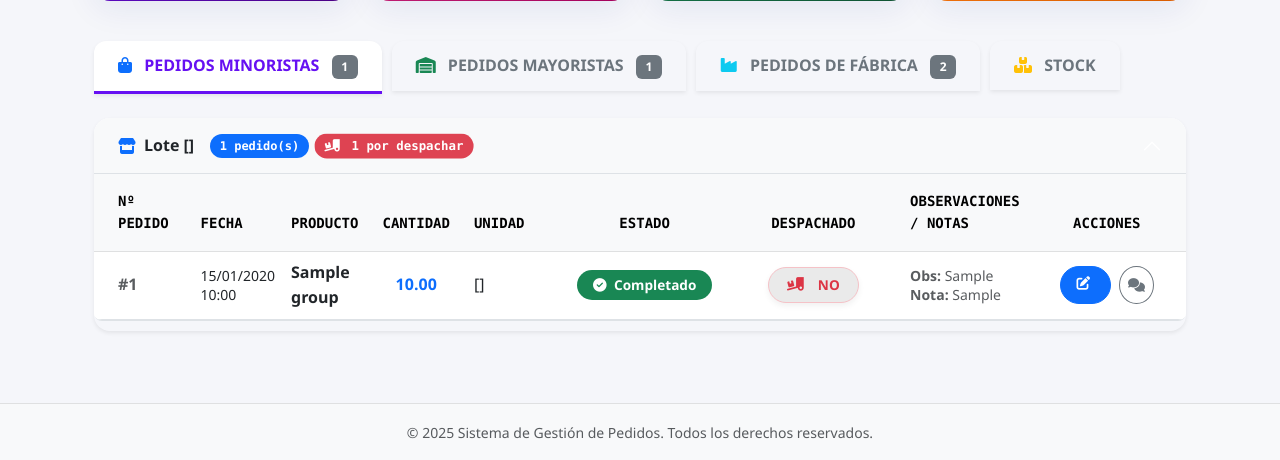
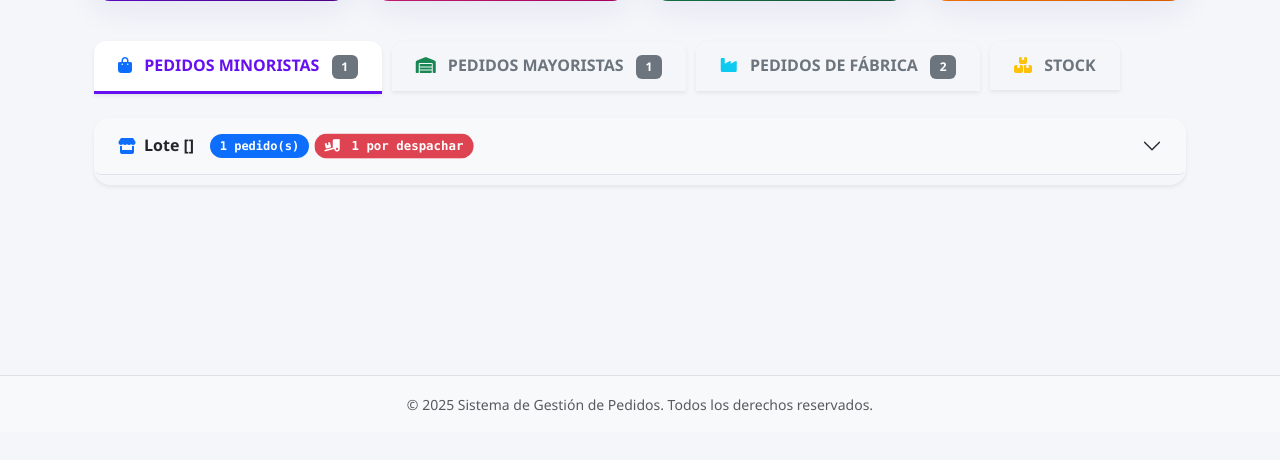
Before and after one commit to Sandeje96/gestion_pedidos, a Python web app: template app/templates/administracion/dashboard.html in a window 1280 px wide. Shown: the part 368-828 px from the top of the page. After the commit the page ends 779 px from the top, so only its background shows below. Run offline with Jinja, Linux system fonts and the light colour scheme; the template is opened without the code that fills it: most values are stand-ins (such as "Sample title", 1, 10 or a date in 2020); some libraries are stand-ins or nearby versions.

Commit message:
fix: todos los acordeones del panel administracion inician cerrados

```diff
--- a/app/templates/administracion/dashboard.html
+++ b/app/templates/administracion/dashboard.html
@@ -250,11 +250,11 @@
                     {% endfor %}
                     <div class="accordion-item border-0 border-bottom">
                         <h2 class="accordion-header" id="headingMinorista-{{ loop_index }}">
-                            <button class="accordion-button {% if not loop.first %}collapsed{% endif %} fw-bold py-3 px-4"
+                            <button class="accordion-button collapsed fw-bold py-3 px-4"
                                     type="button"
                                     data-bs-toggle="collapse"
                                     data-bs-target="#collapseMinorista-{{ loop_index }}"
-                                    aria-expanded="{% if loop.first %}true{% else %}false{% endif %}"
+                                    aria-expanded="false"
                                     aria-controls="collapseMinorista-{{ loop_index }}"
                                     style="background-color: #f8f9fa; color: #212529;">
                                 <i class="fas fa-store text-primary me-2"></i> Lote {{ group.grouper }}
@@ -270,7 +270,7 @@
                             </button>
                         </h2>
                         <div id="collapseMinorista-{{ loop_index }}"
-                             class="accordion-collapse collapse {% if loop.first %}show{% endif %}"
+                             class="accordion-collapse collapse"
                              aria-labelledby="headingMinorista-{{ loop_index }}"
                              data-bs-parent="#accordionMinoristas">
                             <div class="accordion-body p-0">
@@ -376,11 +376,11 @@
                     {% endfor %}
                     <div class="accordion-item border-0 border-bottom">
                         <h2 class="accordion-header" id="headingMayorista-{{ loop_index }}">
-                            <button class="accordion-button {% if not loop.first %}collapsed{% endif %} fw-bold py-3 px-4"
+                            <button class="accordion-button collapsed fw-bold py-3 px-4"
                                     type="button"
                                     data-bs-toggle="collapse"
                                     data-bs-target="#collapseMayorista-{{ loop_index }}"
-                                    aria-expanded="{% if loop.first %}true{% else %}false{% endif %}"
+                                    aria-expanded="false"
                                     aria-controls="collapseMayorista-{{ loop_index }}"
                                     style="background-color: #f8f9fa; color: #212529;">
                                 <i class="fas fa-store text-success me-2"></i> Lote {{ group.grouper }}
@@ -396,7 +396,7 @@
                             </button>
                         </h2>
                         <div id="collapseMayorista-{{ loop_index }}"
-                             class="accordion-collapse collapse {% if loop.first %}show{% endif %}"
+                             class="accordion-collapse collapse"
                              aria-labelledby="headingMayorista-{{ loop_index }}"
                              data-bs-parent="#accordionMayoristas">
                             <div class="accordion-body p-0">
@@ -499,11 +499,11 @@
                     {% endfor %}
                     <div class="accordion-item border-0 border-bottom">
                         <h2 class="accordion-header" id="headingFabrica-{{ loop_index }}">
-                            <button class="accordion-button {% if not loop.first %}collapsed{% endif %} fw-bold py-3 px-4"
+                            <button class="accordion-button collapsed fw-bold py-3 px-4"
                                     type="button"
                                     data-bs-toggle="collapse"
                                     data-bs-target="#collapseFabrica-{{ loop_index }}"
-                                    aria-expanded="{% if loop.first %}true{% else %}false{% endif %}"
+                                    aria-expanded="false"
                                     aria-controls="collapseFabrica-{{ loop_index }}"
                                     style="background-color: #f8f9fa; color: #212529;">
                                 <i class="fas fa-store text-info me-2"></i> Lote {{ group.grouper }}
@@ -516,7 +516,7 @@
                             </button>
                         </h2>
                         <div id="collapseFabrica-{{ loop_index }}"
-                             class="accordion-collapse collapse {% if loop.first %}show{% endif %}"
+                             class="accordion-collapse collapse"
                              aria-labelledby="headingFabrica-{{ loop_index }}"
                              data-bs-parent="#accordionFabrica">
                              <div class="accordion-body p-0">
@@ -614,11 +614,11 @@
                     {% endfor %}
                     <div class="accordion-item border-0 border-bottom">
                         <h2 class="accordion-header" id="headingVF-{{ loop_index }}">
-                            <button class="accordion-button {% if not loop.first %}collapsed{% endif %} fw-bold py-3 px-4"
+                            <button class="accordion-button collapsed fw-bold py-3 px-4"
                                     type="button"
                                     data-bs-toggle="collapse"
                                     data-bs-target="#collapseVF-{{ loop_index }}"
-                                    aria-expanded="{% if loop.first %}true{% else %}false{% endif %}"
+                                    aria-expanded="false"
                                     aria-controls="collapseVF-{{ loop_index }}"
                                     style="background-color: #f3f0ff; color: #212529;">
                                 <i class="fas fa-user-tie me-2" style="color:#6610f2;"></i>
@@ -635,7 +635,7 @@
                             </button>
                         </h2>
                         <div id="collapseVF-{{ loop_index }}"
-                             class="accordion-collapse collapse {% if loop.first %}show{% endif %}"
+                             class="accordion-collapse collapse"
                              aria-labelledby="headingVF-{{ loop_index }}"
                              data-bs-parent="#accordionVentasFabrica">
                             <div class="accordion-body p-0">
```
